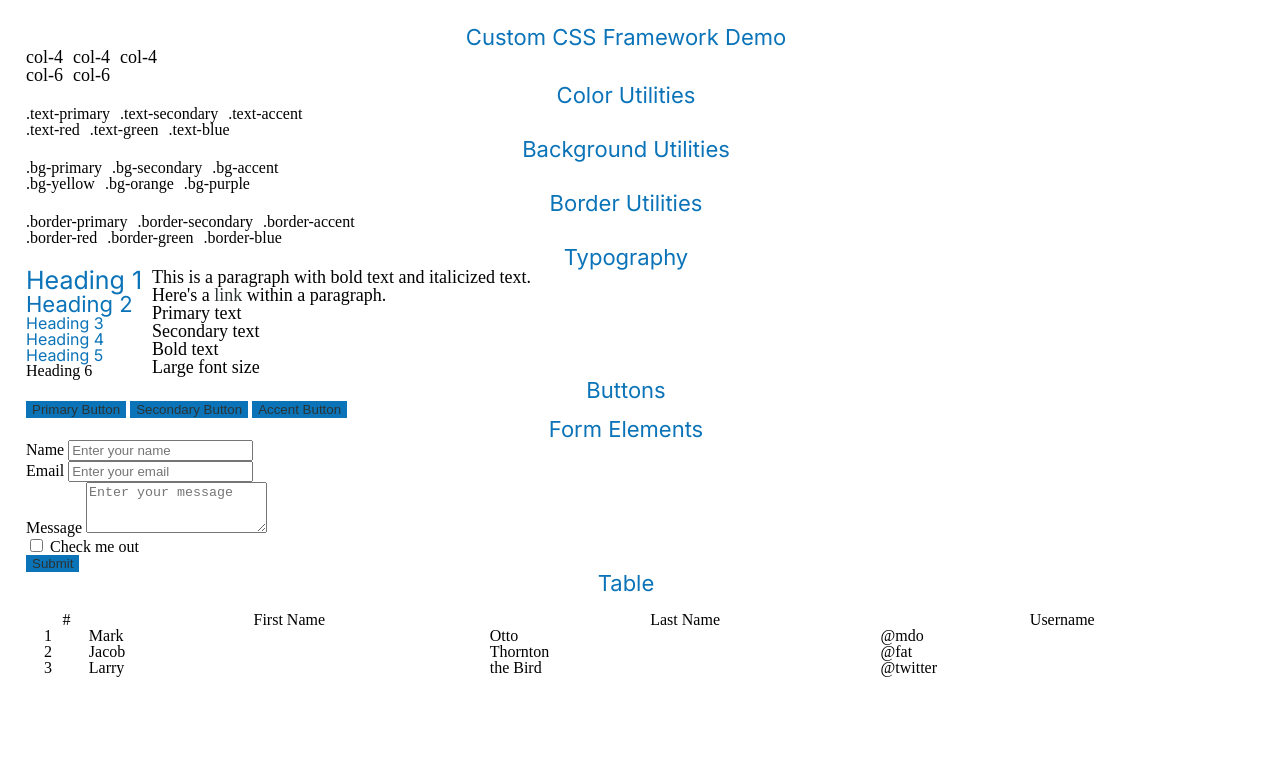
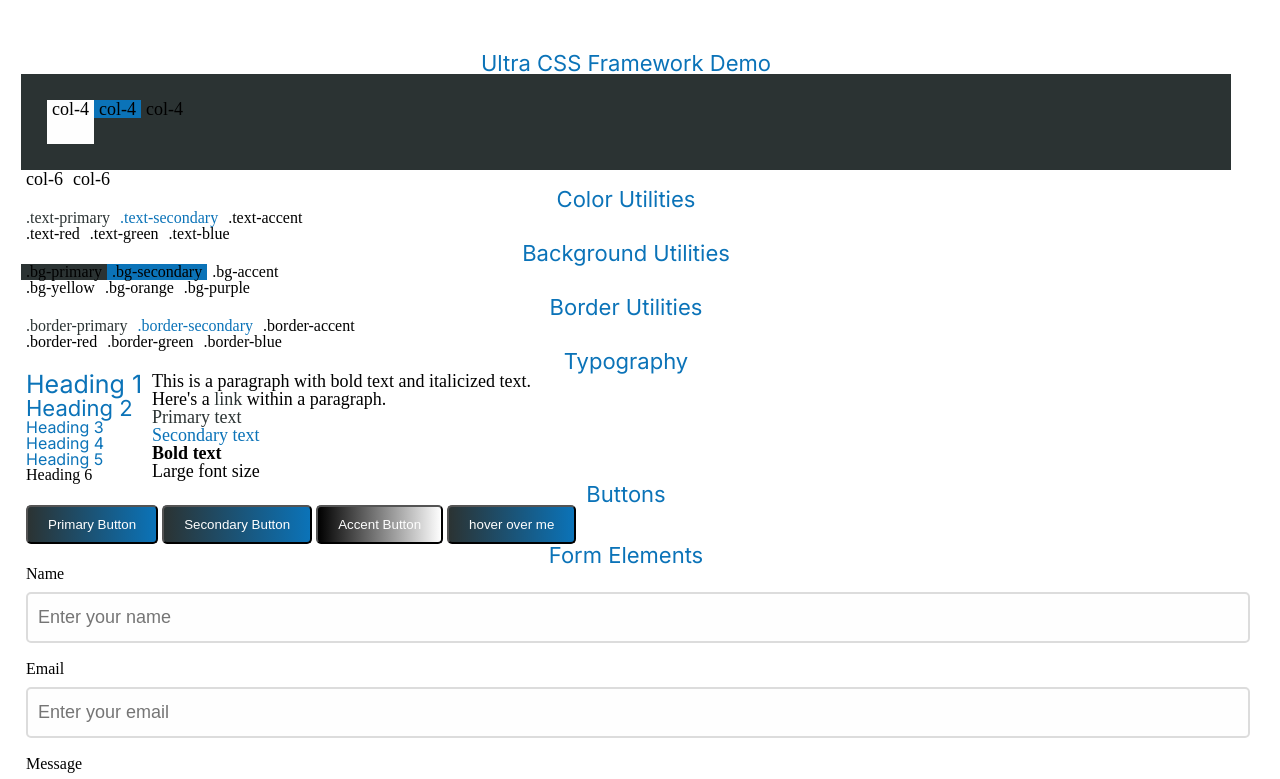
Before and after one commit to saye0058/ultra-css-framework, a plain HTML site: page index.html in a window 1280 px wide. Shown: the top 779 px of the page. Drawn offline with Linux system fonts and the light colour scheme.

Commit message:
complete

```diff
--- a/index.html
+++ b/index.html
@@ -12,7 +12,7 @@
 <body>
   <div class="container">
     <section id="grid-demo">
-      <h2 class="text-center mb-4 mt-3">Custom CSS Framework Demo</h2>
+      <h2 class="text-center mb-4 mt-3">Ultra CSS Framework Demo</h2>
       <div class="row bg-primary p-3">
         <div class="col-4 box bg-light text-dark">
           <p>col-4</p>
@@ -105,9 +105,10 @@
       <h2 class="text-center mb-4">Buttons</h2>
       <div class="row">
         <div class="col-12">
-          <button class="btn btn-primary mr-2">Primary Button</button>
-          <button class="btn btn-secondary mr-2">Secondary Button</button>
-          <button class="btn btn-accent mr-2">Accent Button</button>
+          <button class="btn-grad">Primary Button</button>
+          <button class="btn-grad-2">Secondary Button</button>
+          <button class="btn-grad-3">Accent Button</button>
+          <button class="btn-grad">hover over me</button>
         </div>
       </div>
     </section>
--- a/src/_buttons.scss
+++ b/src/_buttons.scss
@@ -7,4 +7,49 @@
     &.hover{
         background-color: $warning-color;
     }
-}//^
+}
+
+.btn-grad{
+    padding: $button-padding-vertical $button-padding-horizontal;
+    border-radius: $button-border-radius;
+    background: linear-gradient(to right, $primary-color, $secondary-color);
+    color: $light-color;
+    text-decoration: none;
+    display: inline-block;
+    transition: background-color 0.3s ease;
+
+    &:hover {
+      background: linear-gradient(to right, $secondary-color, $primary-color);
+    }
+
+}
+
+.btn-grad-2{
+    padding: $button-padding-vertical $button-padding-horizontal;
+    border-radius: $button-border-radius;
+    background: linear-gradient(to right, $primary-color, $secondary-color);
+    color: $light-color;
+    text-decoration: none;
+    display: inline-block;
+    transition: background-color 0.3s ease;
+
+    &:hover {
+      background: linear-gradient(to right, $primary-color, $primary-color);
+    }
+
+}
+
+.btn-grad-3{
+    padding: $button-padding-vertical $button-padding-horizontal;
+    border-radius: $button-border-radius;
+    background: linear-gradient(to right, $dark-color, $light-color);
+    color: $light-color;
+    text-decoration: none;
+    display: inline-block;
+    transition: background-color 0.3s ease;
+
+    &:hover {
+      background: linear-gradient(to right, $light-color, $dark-color);
+    }
+
+}
--- a/src/_forms.scss
+++ b/src/_forms.scss
@@ -1,5 +1,3 @@
-@use 'variables' as *;
-
 .form-group {
   margin-bottom: $spacing-medium;
 }
--- a/src/_functions.scss
+++ b/src/_functions.scss
@@ -1,3 +1,7 @@
 @function column-width($columns){
     @return calc(100% / $max-column-number) * $columns + '%';
 }
+
+@function generate-gradient($color1, $color2) {
+    @return linear-gradient(to right, $color1, $color2);
+  }
--- a/src/_mixins.scss
+++ b/src/_mixins.scss
@@ -43,3 +43,8 @@
   font-weight: $font-weight;
   color: $color;
 }
+
+// gradient mixin
+@mixin gradient($color1, $color2) {
+    background: generate-gradient($color1, $color2);
+  }
```
Also changed, not shown: dist/ultra-css-framework.css, 2 other files.
